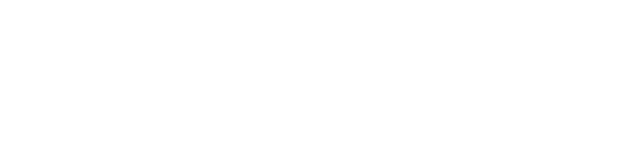
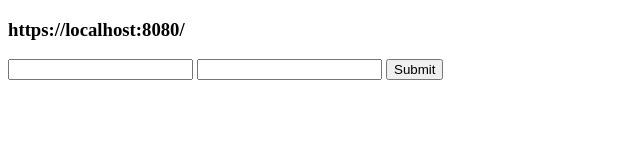
Before and after one commit to acciojob/sharable-urls-SaiRuthwik22, a website: page main.html in a window 1280 px wide. Shown: the whole page, without its empty margins (0-640 px from the left). Drawn offline with Linux system fonts and the light colour scheme.

Commit message:
created a submission

```diff
--- a/main.html
+++ b/main.html
@@ -1,7 +1,12 @@
 <!DOCTYPE html>
 <html>
   <body>
-    <script type="text/javascript" src="./script.js">
+
+	  <h3 id="url">https://localhost:8080/</h3>
+	  <input type="text" id="name" name="name" />
+	  <input type="number" id="year" name="year" />
+	  <button id="button" onclick="handle()">Submit</button>
+	      <script type="text/javascript" src="./script.js">
 </script>
   </body>
 
--- a/script.js
+++ b/script.js
@@ -1 +1,15 @@
 // your code here
+function handle() {
+	let name = document.getElementById("name").value
+	let year = document.getElementById("year").value
+	let url = document.getElementById("url")
+	if(name&&year){
+	url.innerHTML = `https://localhost:8080/?name=${name}&year=${year}`
+	}
+	else if(!name){
+		url.innerHTML = `https://localhost:8080/?year=${year}`
+	}
+	else{
+		url.innerHTML = `https://localhost:8080/?name=${name}`
+	}
+}
```
